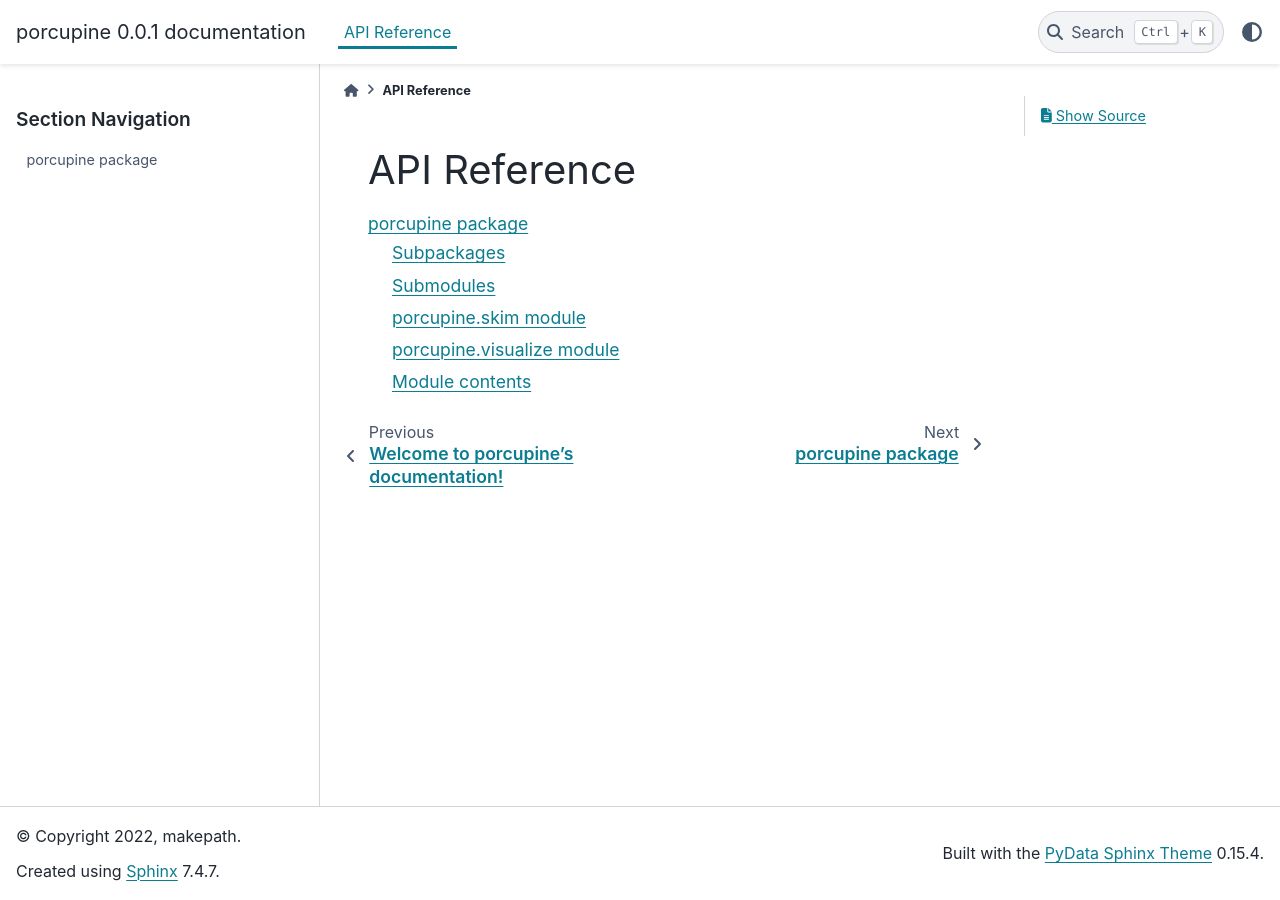
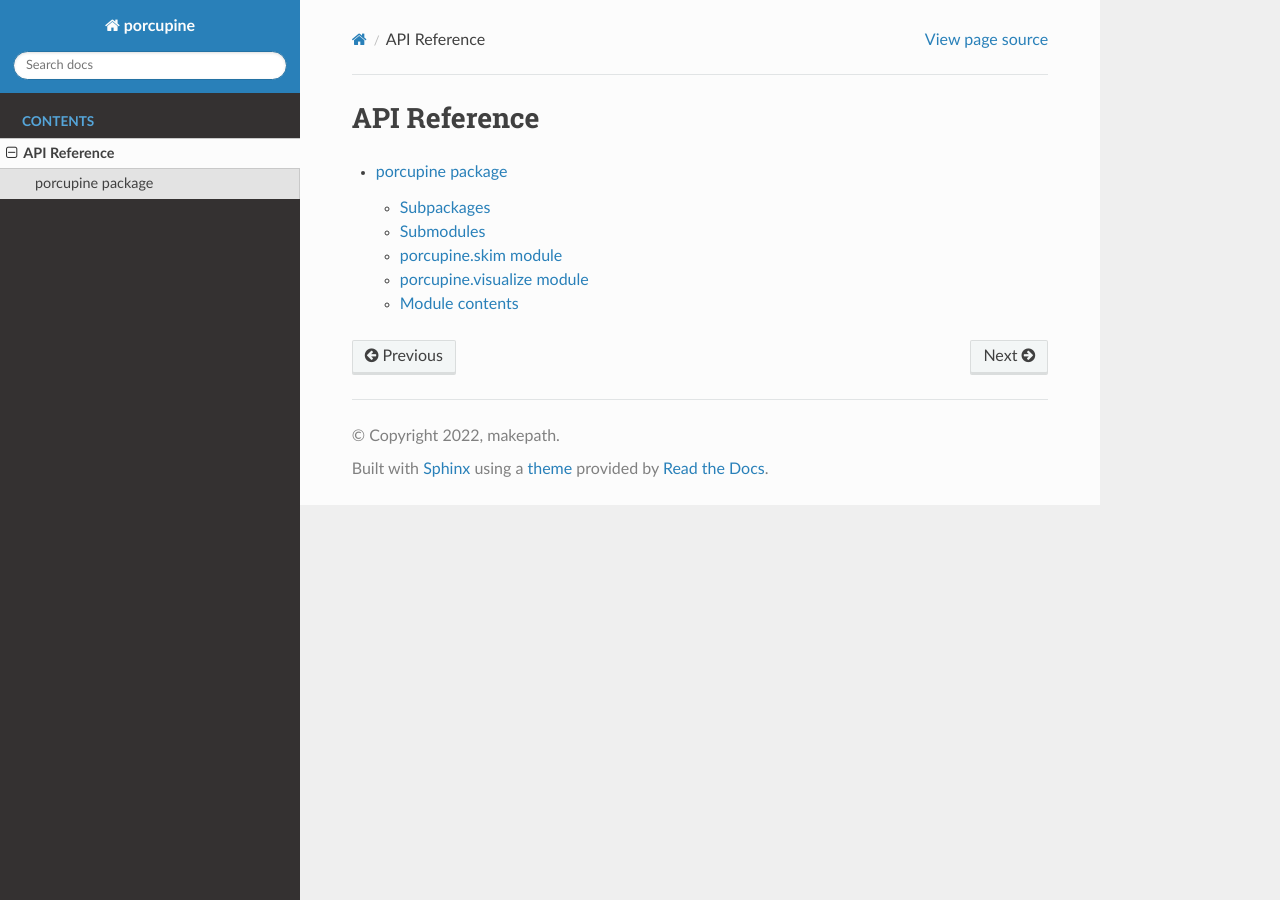
Before and after one commit to makepath/medaprep, a Sphinx documentation site: the page built from docs/source/modules.rst, in a window 1280 px wide. Built offline with Sphinx 7.4.7 and the Read the Docs theme 2.0.0, drawn with Linux system fonts in a browser that asks for light colours; pages that are not in the unit, such as notebooks, are missing from menus.

Commit message:
update doc template and fix strings and requirements

```diff
--- a/docs/source/conf.py
+++ b/docs/source/conf.py
@@ -5,6 +5,7 @@
 
 # -- Project information -----------------------------------------------------
 # https://www.sphinx-doc.org/en/master/usage/configuration.html#project-information
+import sphinx_rtd_theme
 
 project = 'porcupine'
 copyright = '2022, makepath'
@@ -14,15 +15,18 @@ release = '0.0.1'
 # -- General configuration ---------------------------------------------------
 # https://www.sphinx-doc.org/en/master/usage/configuration.html#general-configuration
 
-extensions = ['sphinx.ext.napoleon','sphinx.ext.autodoc', 'sphinx.ext.coverage']
+extensions = ['sphinx.ext.napoleon',
+        'sphinx.ext.autodoc',
+        'sphinx.ext.coverage',
+        'sphinx_rtd_theme']
 
 templates_path = ['_templates']
 exclude_patterns = []
-
+napoleon_google_docstring = True
 
 
 # -- Options for HTML output -------------------------------------------------
 # https://www.sphinx-doc.org/en/master/usage/configuration.html#options-for-html-output
 
-html_theme = 'pydata_sphinx_theme'
+html_theme = 'sphinx_rtd_theme'
 html_static_path = ['_static']
--- a/docs/source/index.rst
+++ b/docs/source/index.rst
@@ -36,3 +36,4 @@ Using Conda
    :maxdepth: 2
 
    modules
+   examples
--- a/requirements-dev.txt
+++ b/requirements-dev.txt
@@ -3,5 +3,5 @@ flake8
 isort
 pre-commit
 pytest
-pydata-sphinx-theme
+sphinx_rtd_theme
 sphinx
--- a/requirements.txt
+++ b/requirements.txt
@@ -1,4 +1,5 @@
 folium
 numpy
 pandas
+shapely
 xarray
```
Also changed, not shown: 1 other file.
